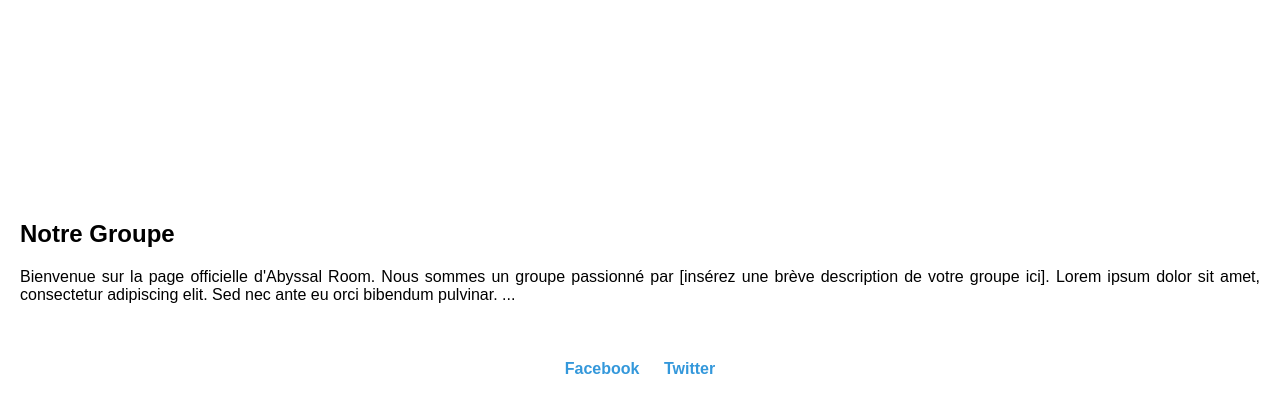
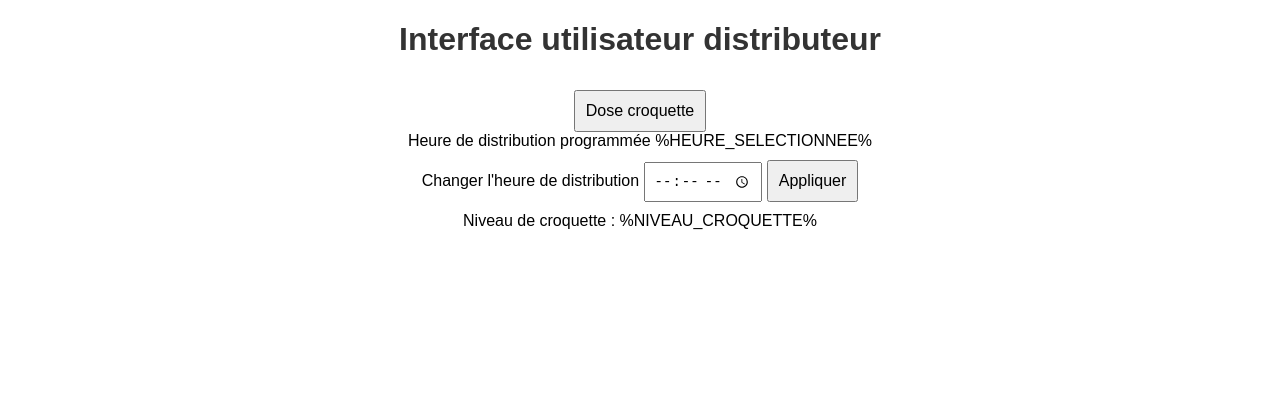
Before and after one commit to Nathanlsch/MonSitePourC-, a plain HTML site: page index.html in a window 1280 px wide. Drawn offline with Linux system fonts and the light colour scheme.

Commit message:
Update index.html

```diff
--- a/index.html
+++ b/index.html
@@ -1,63 +1,119 @@
 <!DOCTYPE html>
-<html lang="en">
+<html lang="fr">
 <head>
   <meta charset="UTF-8">
   <meta name="viewport" content="width=device-width, initial-scale=1.0">
-    <title>Abyssal Room</title>
+  <title>Interface utilisateur distributeur</title>
   <style>
     body {
-            margin: 0;
-            padding: 0;
-            overflow: hidden;
-            font-family: 'Arial', sans-serif;
+      font-family: Arial, sans-serif;
+      margin: 20px;
+      text-align: center;
     }
 
-        .header {
-            text-align: center;
-            padding: 50px;
-            background-image: url('background.jpg'); /* Remplacez 'background.jpg' par le chemin de votre image */
-            background-size: cover;
-            background-attachment: fixed;
-            color: white;
+    h1 {
+      color: #333;
     }
 
-        .description {
-            padding: 20px;
-            text-align: justify;
+    button {
+      padding: 10px;
+      font-size: 16px;
+      margin-top: 10px;
     }
 
-        .social-links {
-            text-align: center;
+    input {
+      padding: 8px;
+      font-size: 14px;
+    }
+
+    #selectedTime {
       margin-top: 20px;
     }
 
-        .social-links a {
-            margin: 0 10px;
-            text-decoration: none;
-            color: #3498db;
-            font-weight: bold;
+    #percentage {
+      margin-top: 10px;
     }
   </style>
 </head>
 <body>
-    <div class="header">
-        <h1>Abyssal Room</h1>
+
+  <h1>Interface utilisateur distributeur</h1>
+
+  <button id="doseCroquetteButton" onclick="doseCroquette()">Dose croquette</button>
+
+  <!-- Afficher l'heure sélectionnée ici -->
+  <div>
+    <label for="timeInput">Heure de distribution programmée</label>
+    <label id="selectedTime">%HEURE_SELECTIONNEE%</label>
   </div>
 
-    <div class="description">
-        <h2>Notre Groupe</h2>
-        <p>
-            Bienvenue sur la page officielle d'Abyssal Room. Nous sommes un groupe passionné par [insérez une brève description de votre groupe ici].
-            Lorem ipsum dolor sit amet, consectetur adipiscing elit. Sed nec ante eu orci bibendum pulvinar.
-            ...
-            <!-- Ajoutez votre description ici -->
-        </p>
+
+  <div>
+    <label for="timeInput">Changer l'heure de distribution</label>
+    <input type="time" id="timeInput">
+    <button id="applyButton" onclick="appliquerHeure()">Appliquer</button>
   </div>
 
-    <div class="social-links">
-        <a href="https://www.facebook.com/votrepage" target="_blank">Facebook</a>
-        <a href="https://www.twitter.com/votrecompte" target="_blank">Twitter</a>
-        <!-- Ajoutez d'autres liens vers vos réseaux sociaux ici -->
-    </div>
+
+  <div id="percentage">Niveau de croquette : <span id="croquetteLevel">%NIVEAU_CROQUETTE%</span></div>
+
+  <script>
+   function appelServeur(url, callback) {
+    var xhttp = new XMLHttpRequest();
+    xhttp.onreadystatechange = function() {
+      if (this.readyState == 4 && this.status == 200) {
+       if (callback) {
+         callback(this);
+        }
+      }
+    };
+      xhttp.open("GET", url, true);
+      xhttp.send();
+  }
+
+    function mettreAJourNiveauCroquette(nouveauNiveau) {
+      // Exécutez des actions pour mettre à jour l'élément HTML du niveau de croquette
+      // Par exemple, mettez à jour le contenu du span avec l'id "croquetteLevel"
+      var croquetteLevelSpan = document.getElementById('croquetteLevel');
+      // Obtenez le nouveau niveau de croquette du serveur (vous pouvez également stocker le niveau localement)
+      // Mettez à jour le contenu de l'élément HTML
+      croquetteLevelSpan.innerText = nouveauNiveau;
+    }
+
+    function traiteReponseDose(xhttp) {
+      console.log("Dose de croquette effectuée !");
+      var nouveauNiveau = xhttp.responseText;
+      // Mettez à jour le niveau de croquette en appelant une fonction qui met à jour l'élément HTML correspondant
+      mettreAJourNiveauCroquette(nouveauNiveau);
+    }
+
+    function doseCroquette() {
+       appelServeur('/doseCroquette', traiteReponseDose);
+    }
+
+
+
+    function appliquerHeure() {
+    var selectedTime = document.getElementById('timeInput').value;
+    document.getElementById('selectedTime').innerText = selectedTime;
+
+    // Envoi de l'heure mise à jour au serveur
+    envoyerHeure(selectedTime);
+  }
+
+  function envoyerHeure(heure) {
+    // Envoi de l'heure au serveur via une requête HTTP
+    var xhttp = new XMLHttpRequest();
+    xhttp.onreadystatechange = function() {
+      if (this.readyState == 4 && this.status == 200) {
+        // Réponse du serveur (si nécessaire)
+        console.log("Heure envoyée avec succès !");
+      }
+    };
+    xhttp.open("GET", "/updateHeure?heure=" + encodeURIComponent(heure), true);
+    xhttp.send();
+  }
+  </script>
+
 </body>
 </html>
```
Lines whose indentation alone changed are shown as unchanged.
